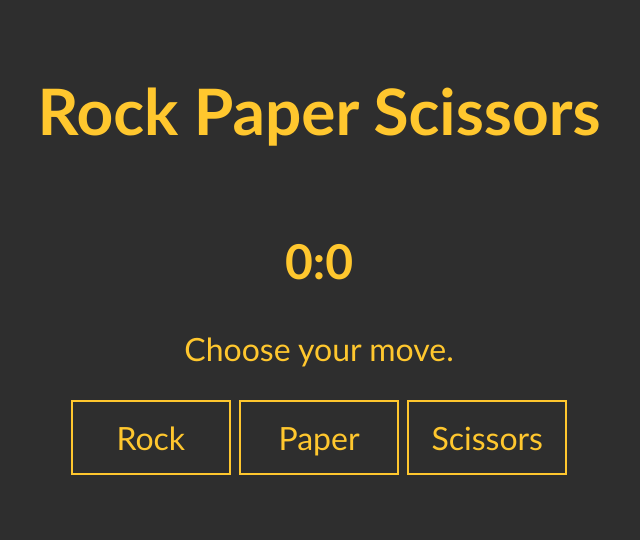
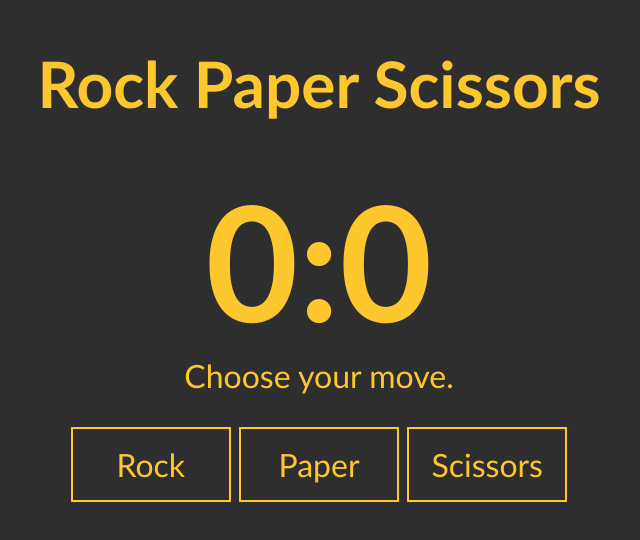
Before and after one commit to Zharvis/top-rock-paper-scissors, a plain HTML site: page index.html in a window 1280 px wide. Shown: the part 156-696 px from the top of the page, without its empty margins (321-961 px from the left). Drawn offline with Linux system fonts and the light colour scheme.

Commit message:
feat: adjust margins

```diff
--- a/app/style.css
+++ b/app/style.css
@@ -23,8 +23,14 @@ body {
   text-align: center;
 }
 
-.btns {
-  /* lol */
+.display__score {
+  font-size: 10rem;
+  margin: 0;
+}
+
+.display__text {
+  margin: 0;
+  margin-bottom: 2rem;
 }
 
 .btn {
```
